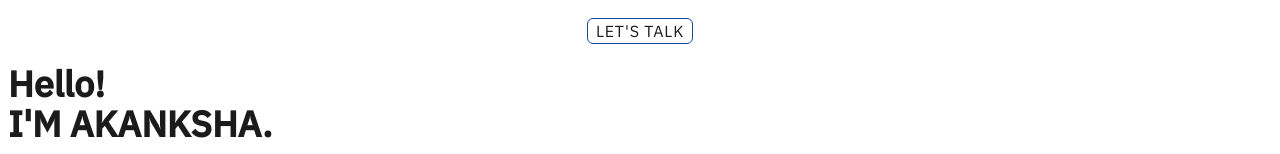
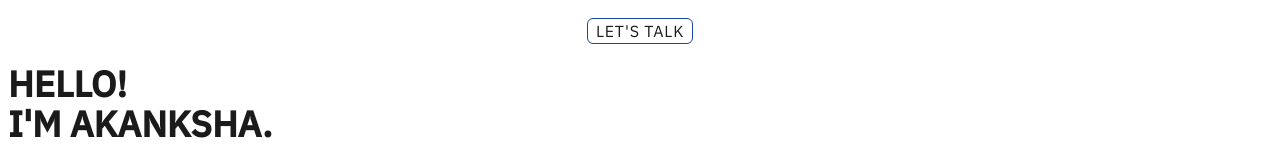
Before and after one commit to Joshuajrodrigues/akanksha-portfolio, a Next.js app: page / in a window 1280 px wide. Shown: the part 317-471 px from the top of the page. Built offline with nearby package versions, Linux system fonts and the light colour scheme.

Commit message:
hello caps

```diff
--- a/app/page.tsx
+++ b/app/page.tsx
@@ -9,7 +9,7 @@ export default function Home() {
       <Navmenu  />
       <header className="text-start w-full p-2 m-1">
 
-      <TypeText hideCursor={true} text="Hello!"/>
+      <TypeText hideCursor={true} text="HELLO!"/>
       <TypeText delay={1}/>
       </header>
       <section>
```
